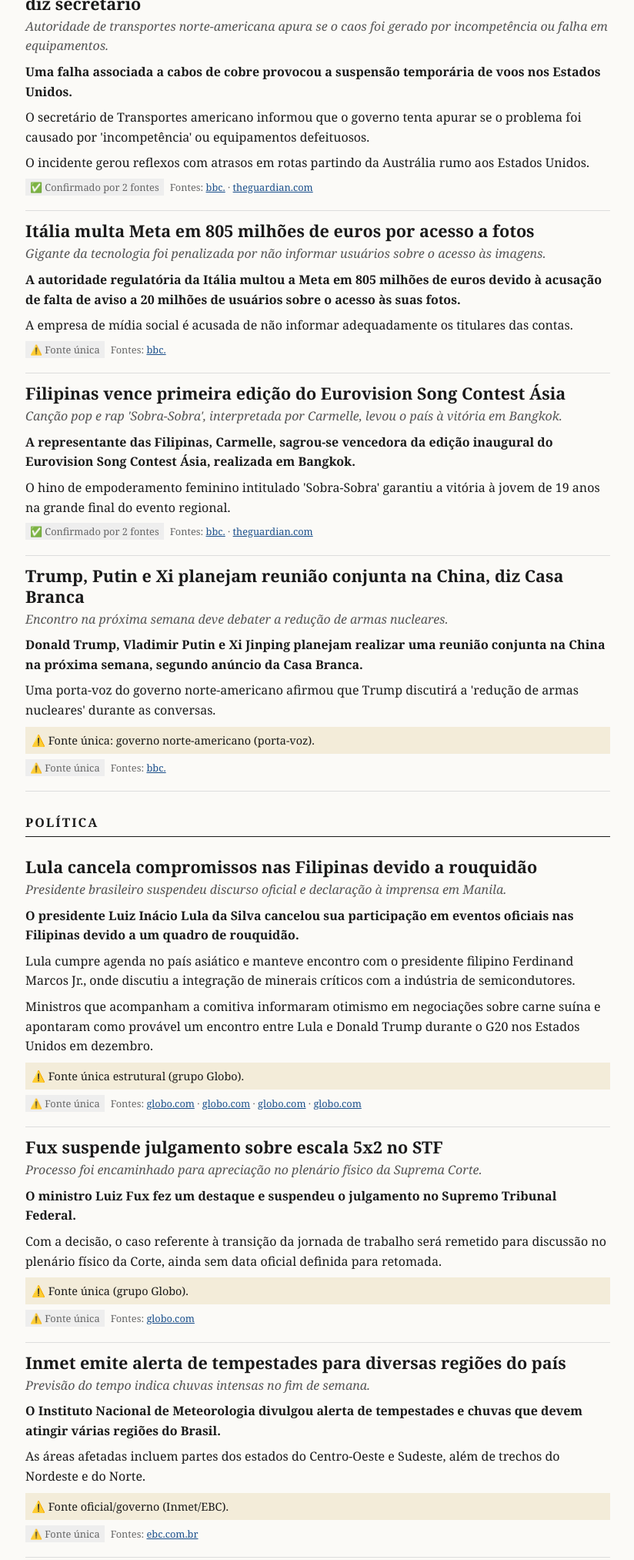
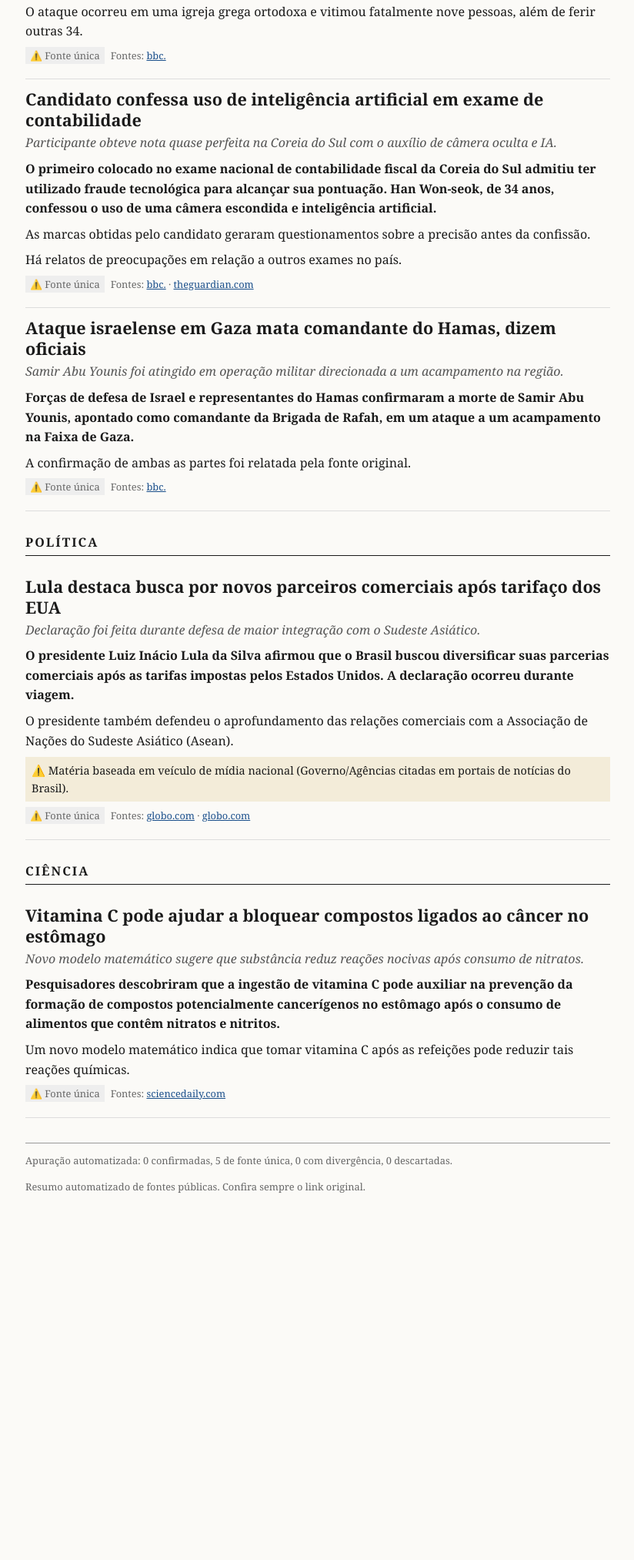
Before and after one commit to VitorinoBR/Noticias, a plain HTML site: page index.html in a window 1280 px wide. Shown: the part 627-2653 px from the top of the page at 77% size, without its empty margins (227-1051 px from the left). After the commit the page ends 2207 px from the top, so only its background shows below. Drawn offline with Linux system fonts and the light colour scheme.

Commit message:
Atualização de edição: 2026-11-15-12h.html

```diff
--- a/index.html
+++ b/index.html
@@ -3,102 +3,66 @@
 <head>
 <meta charset='UTF-8'>
 <meta name='viewport' content='width=device-width, initial-scale=1'>
-<title>Global Insights - Resumo do dia</title>
+<title>Global Insights - Edição das 12h</title>
 <style>body{font-family:Georgia,Times,serif;max-width:760px;margin:0 auto;padding:16px;line-height:1.6;color:#1a1a1a;background:#fbfaf7}a{color:#1a4f8b}.masthead{text-align:center;border-bottom:4px double #1a1a1a;margin-bottom:8px}.masthead h1{font-size:2.4rem;margin:8px 0 4px;letter-spacing:1px}.edicao{margin:0 0 10px;font-size:.9rem;text-transform:capitalize;color:#555}section h2{font-size:1rem;text-transform:uppercase;letter-spacing:2px;border-bottom:1px solid #1a1a1a;padding-bottom:4px;margin-top:28px}.materia{padding:12px 0;border-bottom:1px solid #ddd}.materia h3{font-size:1.35rem;line-height:1.25;margin:0 0 4px}.fina{font-style:italic;color:#555;margin:0 0 8px}.lide{font-weight:bold;margin:0 0 8px}.materia p{margin:0 0 8px}.contexto{color:#444;font-size:.95rem}.diverge,.alerta{font-size:.9rem;background:#f3ecd9;padding:6px 8px}.meta{font-size:.8rem;color:#666}.selo{background:#eee;padding:2px 6px;margin-right:8px}.acompanhar li{margin-bottom:6px}footer{margin-top:32px;border-top:1px solid #999;font-size:.8rem;color:#666}@media (prefers-color-scheme:dark){body{background:#121212;color:#e8e8e8}a{color:#8ab4f8}.fina,.contexto,.meta,footer{color:#aaa}.selo{background:#2a2a2a}.diverge,.alerta{background:#2b2618}.masthead,section h2{border-color:#e8e8e8}.materia{border-color:#333}}</style>
 </head>
 <body>
-<header class='masthead'><h1>Global Insights</h1><p class='edicao'>sábado, 14 de novembro de 2026 · Resumo do dia</p></header>
+<header class='masthead'><h1>Global Insights</h1><p class='edicao'>domingo, 15 de novembro de 2026 · Edição das 12h</p></header>
 <main><section><h2>Geopolítica</h2><article class='materia'>
-<h3>SpaceX captura estágio superior de foguete Starship com braços mecânicos</h3>
-<p class='fina'>Em feito histórico, a empresa conseguiu prender o estágio superior do foguete Starship no retorno à Terra.</p>
-<p class='lide'>A SpaceX realizou com sucesso a captura inédita do estágio superior de seu foguete Starship utilizando braços mecânicos apelidados de &#39;pauzinhos&#39;.</p>
-<p>A manobra ocorreu durante um teste de voo e demonstrou a capacidade de reusabilidade total do veículo espacial, considerada crucial para a reciclagem rápida e de baixo custo.</p><p>Autoridades da empresa espacial detalharam que a tecnologia de captura na torre de lançamento abre caminho para o potencial do veículo.</p>
-<p class='contexto'>A busca por reusabilidade total é um dos pilares dos projetos da SpaceX.</p>
-
-
-<p class='meta'><span class='selo'>✅ Confirmado por 3 fontes</span>Fontes: <a href='https://www.bbc.co.uk/news/videos/cwlym2gy3y3eo?at_medium=RSS&amp;at_campaign=rss' target='_blank' rel='noopener noreferrer'>bbc.</a> · <a href='https://www.aljazeera.com/news/2026/11/15/spacexs-starship-captured-by-launchpad-arms-in-dramatic-first?traffic_source=rss' target='_blank' rel='noopener noreferrer'>aljazeera.com</a> · <a href='https://www.space.com/space-exploration/launches-spacecraft/spacex-chopsticks-catch-starship-upper-stage-flight-14' target='_blank' rel='noopener noreferrer'>space.com</a></p>
-</article><article class='materia'>
-<h3>Atualização em cabos de cobre causou suspensão de voos nos EUA, diz secretário</h3>
-<p class='fina'>Autoridade de transportes norte-americana apura se o caos foi gerado por incompetência ou falha em equipamentos.</p>
-<p class='lide'>Uma falha associada a cabos de cobre provocou a suspensão temporária de voos nos Estados Unidos.</p>
-<p>O secretário de Transportes americano informou que o governo tenta apurar se o problema foi causado por &#39;incompetência&#39; ou equipamentos defeituosos.</p><p>O incidente gerou reflexos com atrasos em rotas partindo da Austrália rumo aos Estados Unidos.</p>
+<h3>Base militar dos EUA no Bahrein sofre ataque com drone</h3>
+<p class='fina'>Incidente marca a segunda ofensiva contra o país em um intervalo de três dias.</p>
+<p class='lide'>Uma base militar dos Estados Unidos no Bahrein foi alvo de um ataque com drone. A ofensiva ocorre em meio a impasses contínuos entre Washington e Teerã sobre o Estreito de Ormuz.</p>
+<p>O episódio representa o segundo ataque registrado no país em um período de três dias, elevando as tensões na região.</p><p>O contexto envolve um impasse entre os EUA e o Irã sobre o Estreito de Ormuz.</p>
 
 
 
-<p class='meta'><span class='selo'>✅ Confirmado por 2 fontes</span>Fontes: <a href='https://www.bbc.co.uk/news/articles/c6wy9lynq4qno?at_medium=RSS&amp;at_campaign=rss' target='_blank' rel='noopener noreferrer'>bbc.</a> · <a href='https://www.theguardian.com/australia-news/2026/nov/14/us-bound-flights-out-of-australia-grounded-as-telecommunications-outage-affects-american-travel' target='_blank' rel='noopener noreferrer'>theguardian.com</a></p>
+<p class='meta'><span class='selo'>⚠️ Fonte única</span>Fontes: <a href='https://www.bbc.co.uk/news/articles/cqn4e2py48kwo?at_medium=RSS&amp;at_campaign=rss' target='_blank' rel='noopener noreferrer'>bbc.</a></p>
 </article><article class='materia'>
-<h3>Itália multa Meta em 805 milhões de euros por acesso a fotos</h3>
-<p class='fina'>Gigante da tecnologia foi penalizada por não informar usuários sobre o acesso às imagens.</p>
-<p class='lide'>A autoridade regulatória da Itália multou a Meta em 805 milhões de euros devido à acusação de falta de aviso a 20 milhões de usuários sobre o acesso às suas fotos.</p>
-<p>A empresa de mídia social é acusada de não informar adequadamente os titulares das contas.</p>
+<h3>Justiça da Jordânia condena três homens à morte por massacre</h3>
+<p class='fina'>Ataque a funeral em igreja grega ortodoxa no mês passado deixou nove mortos e dezenas de feridos.</p>
+<p class='lide'>Três homens foram condenados à pena de morte na Jordânia pelo envolvimento em um ataque armado contra um funeral em uma igreja grega ortodoxa. O atentado, ocorrido no mês passado, resultou na morte de nove pessoas e deixou outras 34 feridas.</p>
+<p>O ataque ocorreu em uma igreja grega ortodoxa e vitimou fatalmente nove pessoas, além de ferir outras 34.</p>
 
 
 
-<p class='meta'><span class='selo'>⚠️ Fonte única</span>Fontes: <a href='https://www.bbc.co.uk/news/articles/cwn83gxemk35o?at_medium=RSS&amp;at_campaign=rss' target='_blank' rel='noopener noreferrer'>bbc.</a></p>
+<p class='meta'><span class='selo'>⚠️ Fonte única</span>Fontes: <a href='https://www.bbc.co.uk/news/articles/c3rrg9xgqlwpo?at_medium=RSS&amp;at_campaign=rss' target='_blank' rel='noopener noreferrer'>bbc.</a></p>
 </article><article class='materia'>
-<h3>Filipinas vence primeira edição do Eurovision Song Contest Ásia</h3>
-<p class='fina'>Canção pop e rap &#39;Sobra-Sobra&#39;, interpretada por Carmelle, levou o país à vitória em Bangkok.</p>
-<p class='lide'>A representante das Filipinas, Carmelle, sagrou-se vencedora da edição inaugural do Eurovision Song Contest Ásia, realizada em Bangkok.</p>
-<p>O hino de empoderamento feminino intitulado &#39;Sobra-Sobra&#39; garantiu a vitória à jovem de 19 anos na grande final do evento regional.</p>
+<h3>Candidato confessa uso de inteligência artificial em exame de contabilidade</h3>
+<p class='fina'>Participante obteve nota quase perfeita na Coreia do Sul com o auxílio de câmera oculta e IA.</p>
+<p class='lide'>O primeiro colocado no exame nacional de contabilidade fiscal da Coreia do Sul admitiu ter utilizado fraude tecnológica para alcançar sua pontuação. Han Won-seok, de 34 anos, confessou o uso de uma câmera escondida e inteligência artificial.</p>
+<p>As marcas obtidas pelo candidato geraram questionamentos sobre a precisão antes da confissão.</p><p>Há relatos de preocupações em relação a outros exames no país.</p>
 
 
 
-<p class='meta'><span class='selo'>✅ Confirmado por 2 fontes</span>Fontes: <a href='https://www.bbc.co.uk/news/articles/cqrlgnx9dx6eo?at_medium=RSS&amp;at_campaign=rss' target='_blank' rel='noopener noreferrer'>bbc.</a> · <a href='https://www.theguardian.com/tv-and-radio/2026/nov/14/philippines-carmelle-wins-first-eurovision-contest-in-asia' target='_blank' rel='noopener noreferrer'>theguardian.com</a></p>
+<p class='meta'><span class='selo'>⚠️ Fonte única</span>Fontes: <a href='https://www.bbc.co.uk/news/articles/ckvg2ezvpe08o?at_medium=RSS&amp;at_campaign=rss' target='_blank' rel='noopener noreferrer'>bbc.</a> · <a href='https://www.theguardian.com/technology/2026/nov/15/ai-cheating-south-korea-college-entrance-exam' target='_blank' rel='noopener noreferrer'>theguardian.com</a></p>
 </article><article class='materia'>
-<h3>Trump, Putin e Xi planejam reunião conjunta na China, diz Casa Branca</h3>
-<p class='fina'>Encontro na próxima semana deve debater a redução de armas nucleares.</p>
-<p class='lide'>Donald Trump, Vladimir Putin e Xi Jinping planejam realizar uma reunião conjunta na China na próxima semana, segundo anúncio da Casa Branca.</p>
-<p>Uma porta-voz do governo norte-americano afirmou que Trump discutirá a &#39;redução de armas nucleares&#39; durante as conversas.</p>
-
-
-<p class='alerta'>⚠️ Fonte única: governo norte-americano (porta-voz).</p>
-<p class='meta'><span class='selo'>⚠️ Fonte única</span>Fontes: <a href='https://www.bbc.co.uk/news/articles/ckz74jzpy18do?at_medium=RSS&amp;at_campaign=rss' target='_blank' rel='noopener noreferrer'>bbc.</a></p>
-</article></section><section><h2>Política</h2><article class='materia'>
-<h3>Lula cancela compromissos nas Filipinas devido a rouquidão</h3>
-<p class='fina'>Presidente brasileiro suspendeu discurso oficial e declaração à imprensa em Manila.</p>
-<p class='lide'>O presidente Luiz Inácio Lula da Silva cancelou sua participação em eventos oficiais nas Filipinas devido a um quadro de rouquidão.</p>
-<p>Lula cumpre agenda no país asiático e manteve encontro com o presidente filipino Ferdinand Marcos Jr., onde discutiu a integração de minerais críticos com a indústria de semicondutores.</p><p>Ministros que acompanham a comitiva informaram otimismo em negociações sobre carne suína e apontaram como provável um encontro entre Lula e Donald Trump durante o G20 nos Estados Unidos em dezembro.</p>
-
-
-<p class='alerta'>⚠️ Fonte única estrutural (grupo Globo).</p>
-<p class='meta'><span class='selo'>⚠️ Fonte única</span>Fontes: <a href='https://g1.globo.com/politica/noticia/2026/11/14/lula-cancela-discurso-e-declaracao-a-imprensa-nas-filipinas-por-causa-de-rouquidao.ghtml' target='_blank' rel='noopener noreferrer'>globo.com</a> · <a href='https://g1.globo.com/politica/noticia/2026/11/14/ministro-diz-que-e-muito-provavel-que-lula-e-trump-se-encontrem-durante-g20-nos-eua-em-dezembro.ghtml' target='_blank' rel='noopener noreferrer'>globo.com</a> · <a href='https://g1.globo.com/politica/noticia/2026/11/14/nas-filipinas-ministro-diz-estar-otimista-com-negociacoes-e-que-restricao-a-carne-suina-do-brasil-e-medida-de-60-dias.ghtml' target='_blank' rel='noopener noreferrer'>globo.com</a> · <a href='https://g1.globo.com/politica/noticia/2026/11/14/lula-se-encontra-com-presidente-das-filipinas-e-fala-em-integrar-minerais-criticos-do-brasil-com-industria-local-de-semicondutores.ghtml' target='_blank' rel='noopener noreferrer'>globo.com</a></p>
-</article><article class='materia'>
-<h3>Fux suspende julgamento sobre escala 5x2 no STF</h3>
-<p class='fina'>Processo foi encaminhado para apreciação no plenário físico da Suprema Corte.</p>
-<p class='lide'>O ministro Luiz Fux fez um destaque e suspendeu o julgamento no Supremo Tribunal Federal.</p>
-<p>Com a decisão, o caso referente à transição da jornada de trabalho será remetido para discussão no plenário físico da Corte, ainda sem data oficial definida para retomada.</p>
-
-
-<p class='alerta'>⚠️ Fonte única (grupo Globo).</p>
-<p class='meta'><span class='selo'>⚠️ Fonte única</span>Fontes: <a href='https://g1.globo.com/politica/politico/noticia/2026/11/14/fux-suspende-julgamento-sobre-escala-5x2-e-leva-caso-para-plenario-fisico-do-stf.ghtml' target='_blank' rel='noopener noreferrer'>globo.com</a></p>
-</article><article class='materia'>
-<h3>Inmet emite alerta de tempestades para diversas regiões do país</h3>
-<p class='fina'>Previsão do tempo indica chuvas intensas no fim de semana.</p>
-<p class='lide'>O Instituto Nacional de Meteorologia divulgou alerta de tempestades e chuvas que devem atingir várias regiões do Brasil.</p>
-<p>As áreas afetadas incluem partes dos estados do Centro-Oeste e Sudeste, além de trechos do Nordeste e do Norte.</p>
-
-
-<p class='alerta'>⚠️ Fonte oficial/governo (Inmet/EBC).</p>
-<p class='meta'><span class='selo'>⚠️ Fonte única</span>Fontes: <a href='https://agenciabrasil.ebc.com.br/meio-ambiente/noticia/2026-11/inmet-chuvas-e-tempestades-predominam-no-pais-neste-fim-de-semana' target='_blank' rel='noopener noreferrer'>ebc.com.br</a></p>
-</article></section><section><h2>Ciência</h2><article class='materia'>
-<h3>Cientistas descobrem mundo gelado oculto além de Plutão</h3>
-<p class='fina'>Achado astronômico do objeto 2026 ED138 pode ampliar a família de planetas anões do sistema solar.</p>
-<p class='lide'>Astrônomos identificaram um novo e potencialmente massivo mundo gelado localizado nos confins do sistema solar.</p>
-<p>A descoberta do corpo celeste 2026 ED138 reforça a suspeita de que existem outros objetos misteriosos ocultos além da órbita de Plutão.</p>
+<h3>Ataque israelense em Gaza mata comandante do Hamas, dizem oficiais</h3>
+<p class='fina'>Samir Abu Younis foi atingido em operação militar direcionada a um acampamento na região.</p>
+<p class='lide'>Forças de defesa de Israel e representantes do Hamas confirmaram a morte de Samir Abu Younis, apontado como comandante da Brigada de Rafah, em um ataque a um acampamento na Faixa de Gaza.</p>
+<p>A confirmação de ambas as partes foi relatada pela fonte original.</p>
 
 
 
-<p class='meta'><span class='selo'>⚠️ Fonte única</span>Fontes: <a href='https://www.sciencedaily.com/releases/2026/11/261112230447.htm' target='_blank' rel='noopener noreferrer'>sciencedaily.com</a></p>
-</article><article class='materia'>
-<h3>Padrões cerebrais preveem Alzheimer anos antes dos sintomas, diz estudo</h3>
-<p class='fina'>Pesquisadores de Stanford identificam atividade cerebral associada ao risco e à resistência ao envelhecimento.</p>
-<p class='lide'>Cientistas da Universidade Stanford descobriram que padrões de atividade cerebral podem antecipar o risco de desenvolvimento de Alzheimer anos antes do surgimento de problemas de memória.</p>
-<p>O estudo também revelou que os mesmos padrões de leitura cerebral indicam quais cérebros demonstram maior resistência aos efeitos do envelhecimento.</p>
+<p class='meta'><span class='selo'>⚠️ Fonte única</span>Fontes: <a href='https://www.bbc.co.uk/news/articles/cqrkg4r6mg7xo?at_medium=RSS&amp;at_campaign=rss' target='_blank' rel='noopener noreferrer'>bbc.</a></p>
+</article></section><section><h2>Política</h2><article class='materia'>
+<h3>Lula destaca busca por novos parceiros comerciais após tarifaço dos EUA</h3>
+<p class='fina'>Declaração foi feita durante defesa de maior integração com o Sudeste Asiático.</p>
+<p class='lide'>O presidente Luiz Inácio Lula da Silva afirmou que o Brasil buscou diversificar suas parcerias comerciais após as tarifas impostas pelos Estados Unidos. A declaração ocorreu durante viagem.</p>
+<p>O presidente também defendeu o aprofundamento das relações comerciais com a Associação de Nações do Sudeste Asiático (Asean).</p>
+
+
+<p class='alerta'>⚠️ Matéria baseada em veículo de mídia nacional (Governo/Agências citadas em portais de notícias do Brasil).</p>
+<p class='meta'><span class='selo'>⚠️ Fonte única</span>Fontes: <a href='https://g1.globo.com/politica/noticia/2026/11/15/lula-diz-que-buscou-novos-parceiros-em-vez-de-ficar-chorando-apos-tarifaco-dos-eua.ghtml' target='_blank' rel='noopener noreferrer'>globo.com</a> · <a href='https://g1.globo.com/politica/noticia/2026/11/15/lula-defende-ampliacao-de-parceria-com-sudeste-asiatico-e-impoe-condicao-a-exploracao-de-minerais-criticos.ghtml' target='_blank' rel='noopener noreferrer'>globo.com</a></p>
+</article></section><section><h2>Ciência</h2><article class='materia'>
+<h3>Vitamina C pode ajudar a bloquear compostos ligados ao câncer no estômago</h3>
+<p class='fina'>Novo modelo matemático sugere que substância reduz reações nocivas após consumo de nitratos.</p>
+<p class='lide'>Pesquisadores descobriram que a ingestão de vitamina C pode auxiliar na prevenção da formação de compostos potencialmente cancerígenos no estômago após o consumo de alimentos que contêm nitratos e nitritos.</p>
+<p>Um novo modelo matemático indica que tomar vitamina C após as refeições pode reduzir tais reações químicas.</p>
 
 
 
-<p class='meta'><span class='selo'>⚠️ Fonte única</span>Fontes: <a href='https://www.sciencedaily.com/releases/2026/11/261112230444.htm' target='_blank' rel='noopener noreferrer'>sciencedaily.com</a></p>
-</article></section><section class='acompanhar'><h2>Para acompanhar amanhã</h2><ul><li>Desdobramentos sobre a investigação das causas da suspensão de voos nos Estados Unidos.</li><li>Avanço das negociações comerciais entre Brasil e Filipinas para a exportação de carne suína.</li><li>Novos anúncios oficiais sobre a possível cúpula entre Trump, Putin e Xi na China.</li></ul></section></main>
-<footer><p>Apuração automatizada: 5 confirmadas, 5 de fonte única, 0 com divergência, 0 descartadas.</p><p>Resumo automatizado de fontes públicas. Confira sempre o link original.</p></footer>
+<p class='meta'><span class='selo'>⚠️ Fonte única</span>Fontes: <a href='https://www.sciencedaily.com/releases/2026/11/261114202236.htm' target='_blank' rel='noopener noreferrer'>sciencedaily.com</a></p>
+</article></section></main>
+<footer><p>Apuração automatizada: 0 confirmadas, 5 de fonte única, 0 com divergência, 0 descartadas.</p><p>Resumo automatizado de fontes públicas. Confira sempre o link original.</p></footer>
 </body>
 </html>
```
